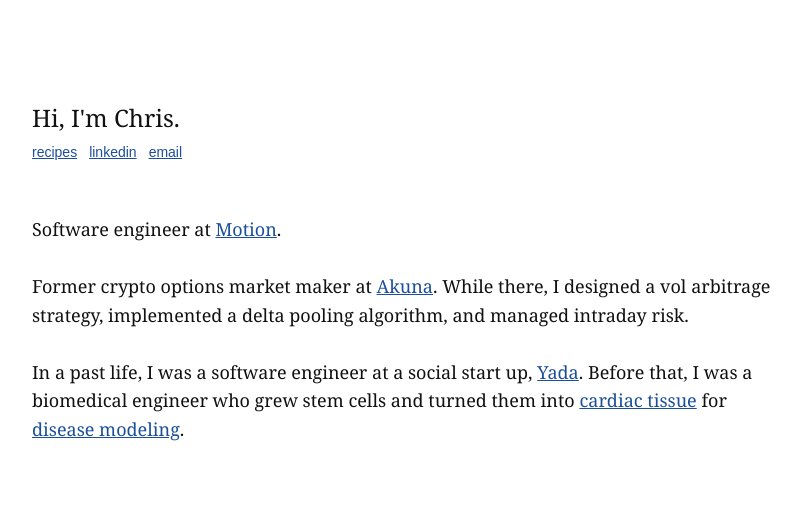
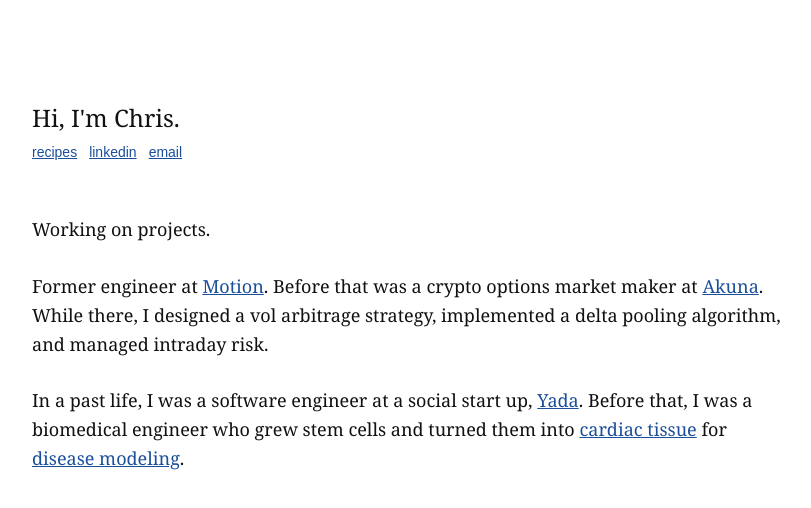
Before and after one commit to Christopher-Shen/Christopher-Shen.github.io, a React (Create React App) app: page / in a window 1280 px wide. Shown: the top 508 px of the page, without its empty margins (228-1039 px from the left). Built offline with nearby package versions, Linux system fonts and the light colour scheme.

Commit message:
Update homepage bio copy

```diff
--- a/src/pages/Home/index.tsx
+++ b/src/pages/Home/index.tsx
@@ -11,7 +11,7 @@ const Home: React.FC = () => {
     <>
       <MetaTags
         title="Chris Shen"
-        description="Software engineer at Motion. Former crypto options market maker at Akuna."
+        description="Working on projects. Former engineer at Motion. Before that was a crypto options market maker at Akuna."
         image="https://longvol.com/#/media/logo512.png"
         url="https://longvol.com"
       />
@@ -33,8 +33,10 @@ const Home: React.FC = () => {
           </nav>
         </Header>
 
+        <p>Working on projects.</p>
+
         <p>
-          Software engineer at{" "}
+          Former engineer at{" "}
           <ExternalLink
             href="https://usemotion.com/"
             target="_blank"
@@ -42,11 +44,7 @@ const Home: React.FC = () => {
           >
             Motion
           </ExternalLink>
-          .
-        </p>
-
-        <p>
-          Former crypto options market maker at{" "}
+          . Before that was a crypto options market maker at{" "}
           <ExternalLink
             href="https://akunacapital.com/"
             target="_blank"
```
